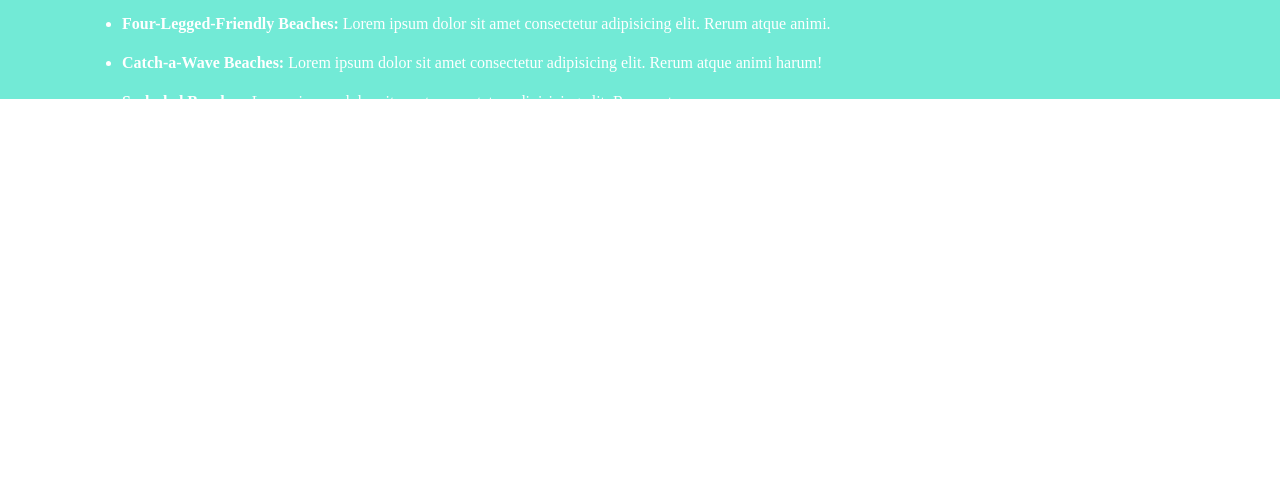
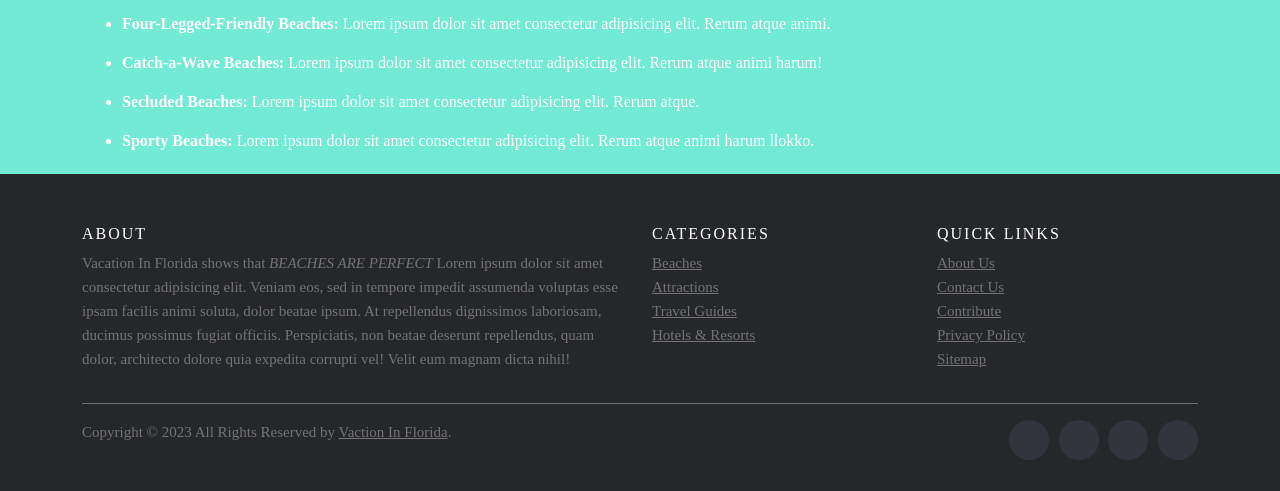
Before and after one commit to rrina07/FLORIDA-PROJECT-LANDING, a plain HTML site: page index.html in a window 1280 px wide. Shown: the part 806-1297 px from the top of the page. Before the commit the page ends 959 px from the top, so only its background shows below. Drawn offline with nearby package versions, Linux system fonts and the light colour scheme.

Commit message:
changes to fix footer on index.html page

```diff
--- a/beaches.css
+++ b/beaches.css
@@ -35,10 +35,13 @@ figcaption {
   margin-bottom: 3rem;
   letter-spacing: 0.1em;
 }
+.beachInfo-sect {
+}
 .beach_info {
   letter-spacing: 0.1em;
   font-size: 16px;
   padding-bottom: 2rem;
+  margin-bottom: 20px;
 }
 
 /* .beach_main {
--- a/index.html
+++ b/index.html
@@ -104,7 +104,7 @@
           </center>
         </form> -->
     </div>
-    <div>
+    <div class="beachInfo-sect">
       <section class="beachInfo">
         <h1 class="beachInfo__title">
           SUN + OCEAN + PENNINSULA = FABULOUS BEACHES
@@ -139,5 +139,84 @@
         </ul>
       </section>
     </div>
+    <!-- make the footer work -->
+
+    <footer class="site-footer">
+      <div class="container">
+        <div class="row">
+          <div class="col-sm-12 col-md-6">
+            <h6>About</h6>
+            <p class="text-justify">
+              Vacation In Florida shows that <i>BEACHES ARE PERFECT </i> Lorem
+              ipsum dolor sit amet consectetur adipisicing elit. Veniam eos, sed
+              in tempore impedit assumenda voluptas esse ipsam facilis animi
+              soluta, dolor beatae ipsum. At repellendus dignissimos laboriosam,
+              ducimus possimus fugiat officiis. Perspiciatis, non beatae
+              deserunt repellendus, quam dolor, architecto dolore quia expedita
+              corrupti vel! Velit eum magnam dicta nihil!
+            </p>
+          </div>
+
+          <div class="col-xs-6 col-md-3">
+            <h6>Categories</h6>
+            <ul class="footer-links">
+              <li><a href="/beaches.html">Beaches</a></li>
+              <li>
+                <a href="#">Attractions</a>
+              </li>
+              <li>
+                <a href="#">Travel Guides</a>
+              </li>
+              <li>
+                <a href="#">Hotels & Resorts</a>
+              </li>
+            </ul>
+          </div>
+
+          <div class="col-xs-6 col-md-3">
+            <h6>Quick Links</h6>
+            <ul class="footer-links">
+              <li><a href="#">About Us</a></li>
+              <li><a href="/contactUs.html">Contact Us</a></li>
+              <li>
+                <a href="#">Contribute</a>
+              </li>
+              <li>
+                <a href="#">Privacy Policy</a>
+              </li>
+              <li><a href="#">Sitemap</a></li>
+            </ul>
+          </div>
+        </div>
+        <hr />
+      </div>
+      <div class="container">
+        <div class="row">
+          <div class="col-md-8 col-sm-6 col-xs-12">
+            <p class="copyright-text">
+              Copyright &copy; 2023 All Rights Reserved by
+              <a href="/index.html">Vaction In Florida</a>.
+            </p>
+          </div>
+
+          <div class="col-md-4 col-sm-6 col-xs-12">
+            <ul class="social-icons">
+              <li>
+                <a class="facebook" href="#"><i class="bi bi-facebook"></i></a>
+              </li>
+              <li>
+                <a class="twitter" href="#"><i class="bi bi-twitter"></i></a>
+              </li>
+              <li>
+                <a class="dribbble" href="#"><i class="bi bi-dribbble"></i></a>
+              </li>
+              <li>
+                <a class="linkedin" href="#"><i class="bi bi-linkedin"></i></a>
+              </li>
+            </ul>
+          </div>
+        </div>
+      </div>
+    </footer>
   </body>
 </html>
--- a/style.css
+++ b/style.css
@@ -60,7 +60,7 @@ nav .logo {
   /* background-color: black; */
   text-align: start;
   padding: 0px 90px 10px 90px;
-  height: 350px;
+  height: 425px;
   background-color: rgba(58, 226, 198, 0.712);
 }
 .beachInfo__title {
@@ -135,6 +135,152 @@ div.form h3 {
   color: white;
   font-size: 20px;
 }
+/* .background-color {
+  background-color: #26272b;
+  margin-top: 80px;
+} */
+/* footer :start */
+
+.site-footer {
+  background-color: #26272b;
+  padding: 45px 0 20px;
+  font-size: 15px;
+  line-height: 24px;
+  color: #737373;
+}
+.site-footer hr {
+  border-top-color: #bbb;
+  opacity: 0.5;
+}
+.site-footer hr.small {
+  margin: 20px 0;
+}
+.site-footer h6 {
+  color: #fff;
+  font-size: 16px;
+  text-transform: uppercase;
+  margin-top: 5px;
+  letter-spacing: 2px;
+}
+.site-footer a {
+  color: #737373;
+}
+.site-footer a:hover {
+  color: #3366cc;
+  text-decoration: none;
+}
+.footer-links {
+  padding-left: 0;
+  list-style: none;
+}
+.footer-links li {
+  display: block;
+}
+.footer-links a {
+  color: #737373;
+}
+.footer-links a:active,
+.footer-links a:focus,
+.footer-links a:hover {
+  color: #3366cc;
+  text-decoration: none;
+}
+.footer-links.inline li {
+  display: inline-block;
+}
+.site-footer .social-icons {
+  text-align: right;
+}
+.site-footer .social-icons a {
+  width: 40px;
+  height: 40px;
+  line-height: 40px;
+  margin-left: 6px;
+  margin-right: 0;
+  border-radius: 100%;
+  background-color: #33353d;
+}
+.copyright-text {
+  margin: 0;
+}
+@media (max-width: 991px) {
+  .site-footer [class^="col-"] {
+    margin-bottom: 30px;
+  }
+}
+@media (max-width: 767px) {
+  .site-footer {
+    padding-bottom: 0;
+  }
+  .site-footer .copyright-text,
+  .site-footer .social-icons {
+    text-align: center;
+  }
+}
+.social-icons {
+  padding-left: 0;
+  margin-bottom: 0;
+  list-style: none;
+}
+.social-icons li {
+  display: inline-block;
+  margin-bottom: 4px;
+}
+.social-icons li.title {
+  margin-right: 15px;
+  text-transform: uppercase;
+  color: #96a2b2;
+  font-weight: 700;
+  font-size: 13px;
+}
+.social-icons a {
+  background-color: #eceeef;
+  color: #818a91;
+  font-size: 16px;
+  display: inline-block;
+  line-height: 44px;
+  width: 44px;
+  height: 44px;
+  text-align: center;
+  margin-right: 8px;
+  border-radius: 100%;
+  -webkit-transition: all 0.2s linear;
+  -o-transition: all 0.2s linear;
+  transition: all 0.2s linear;
+}
+.social-icons a:active,
+.social-icons a:focus,
+.social-icons a:hover {
+  color: #fff;
+  background-color: #29aafe;
+}
+.social-icons.size-sm a {
+  line-height: 34px;
+  height: 34px;
+  width: 34px;
+  font-size: 14px;
+}
+.social-icons a.facebook:hover {
+  background-color: #3b5998;
+}
+.social-icons a.twitter:hover {
+  background-color: #00aced;
+}
+.social-icons a.linkedin:hover {
+  background-color: #007bb6;
+}
+.social-icons a.dribbble:hover {
+  background-color: #ea4c89;
+}
+@media (max-width: 767px) {
+  .social-icons li.title {
+    display: block;
+    margin-right: 0;
+    font-weight: 600;
+  }
+}
+
+/* footer :end */
 
 .back-video {
   position: fixed;
```
Also changed, not shown: beaches.html (+1 -1 lines), contactUs.html (+1 -1 lines).
